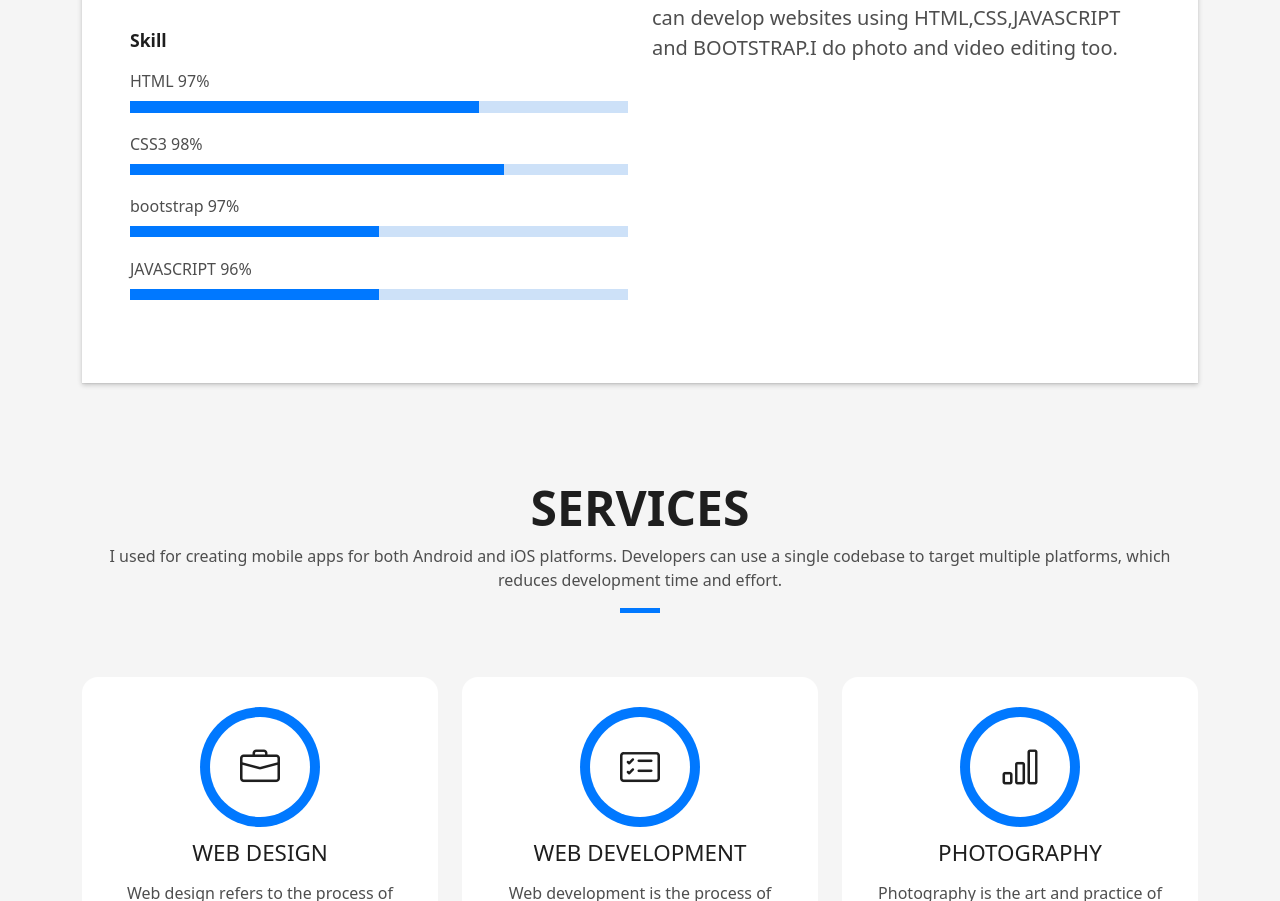
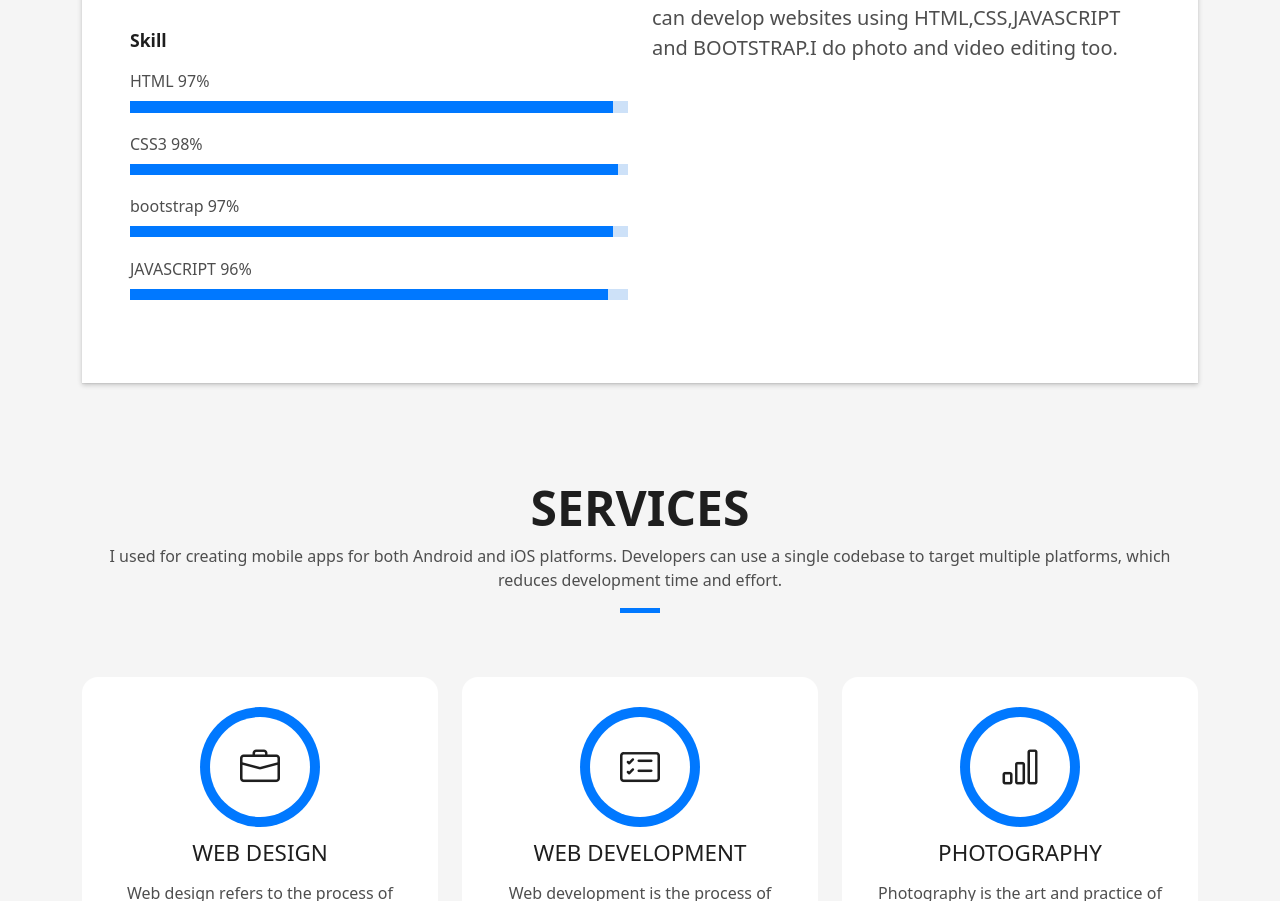
Before and after one commit to adiljaz/adil-portfoli, a plain HTML site: page index.html in a window 1280 px wide. Shown: the part 1191-2092 px from the top of the page. Drawn offline with nearby package versions, Linux system fonts and the light colour scheme.

Commit message:
Update index.html

```diff
--- a/index.html
+++ b/index.html
@@ -118,19 +118,19 @@
                     <p class="title-s">Skill</p>
                     <span>HTML</span> <span class="pull-right">97%</span>
                     <div class="progress">
-                      <div class="progress-bar" role="progressbar" style="width: 70%;" aria-valuenow="70" aria-valuemin="0" aria-valuemax="100"></div>
+                      <div class="progress-bar" role="progressbar" style="width: 97%;" aria-valuenow="97" aria-valuemin="0" aria-valuemax="100"></div>
                     </div>
                     <span>CSS3</span> <span class="pull-right">98%</span>
                     <div class="progress">
-                      <div class="progress-bar" role="progressbar" style="width: 75%" aria-valuenow="75" aria-valuemin="0" aria-valuemax="100"></div>
+                      <div class="progress-bar" role="progressbar" style="width: 98%" aria-valuenow="98" aria-valuemin="0" aria-valuemax="100"></div>
                     </div>
                     <span>bootstrap</span> <span class="pull-right">97%</span>
                     <div class="progress">
-                      <div class="progress-bar" role="progressbar" style="width: 50%" aria-valuenow="50" aria-valuemin="0" aria-valuemax="100"></div>
+                      <div class="progress-bar" role="progressbar" style="width: 97%" aria-valuenow="97" aria-valuemin="0" aria-valuemax="100"></div>
                     </div>
                     <span>JAVASCRIPT</span> <span class="pull-right">96%</span>
                     <div class="progress">
-                      <div class="progress-bar" role="progressbar" style="width: 50%" aria-valuenow="50" aria-valuemin="0" aria-valuemax="100"></div>
+                      <div class="progress-bar" role="progressbar" style="width: 96%" aria-valuenow="96" aria-valuemin="0" aria-valuemax="100"></div>
                     </div>
                   </div>
                 </div>
```
